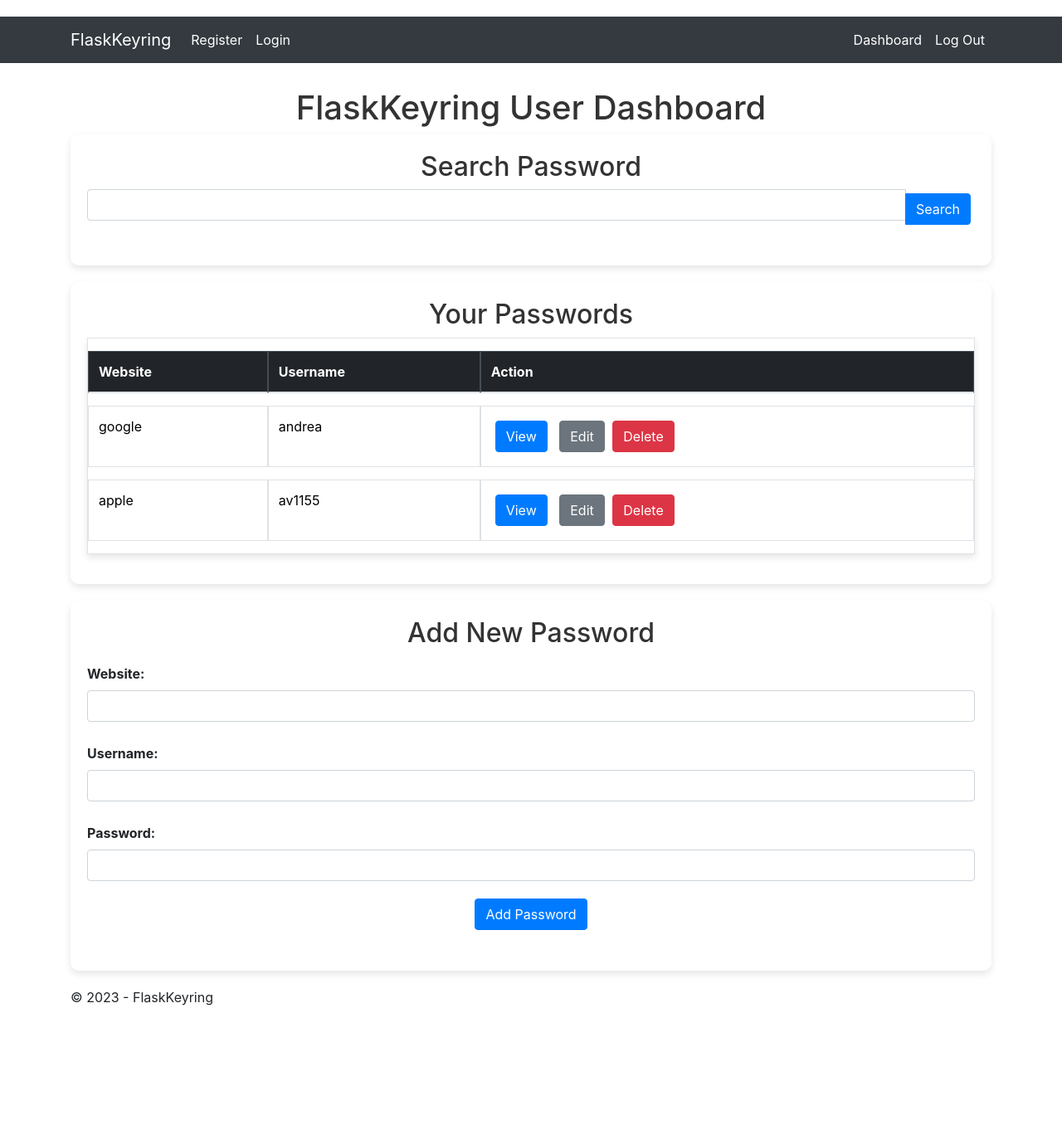
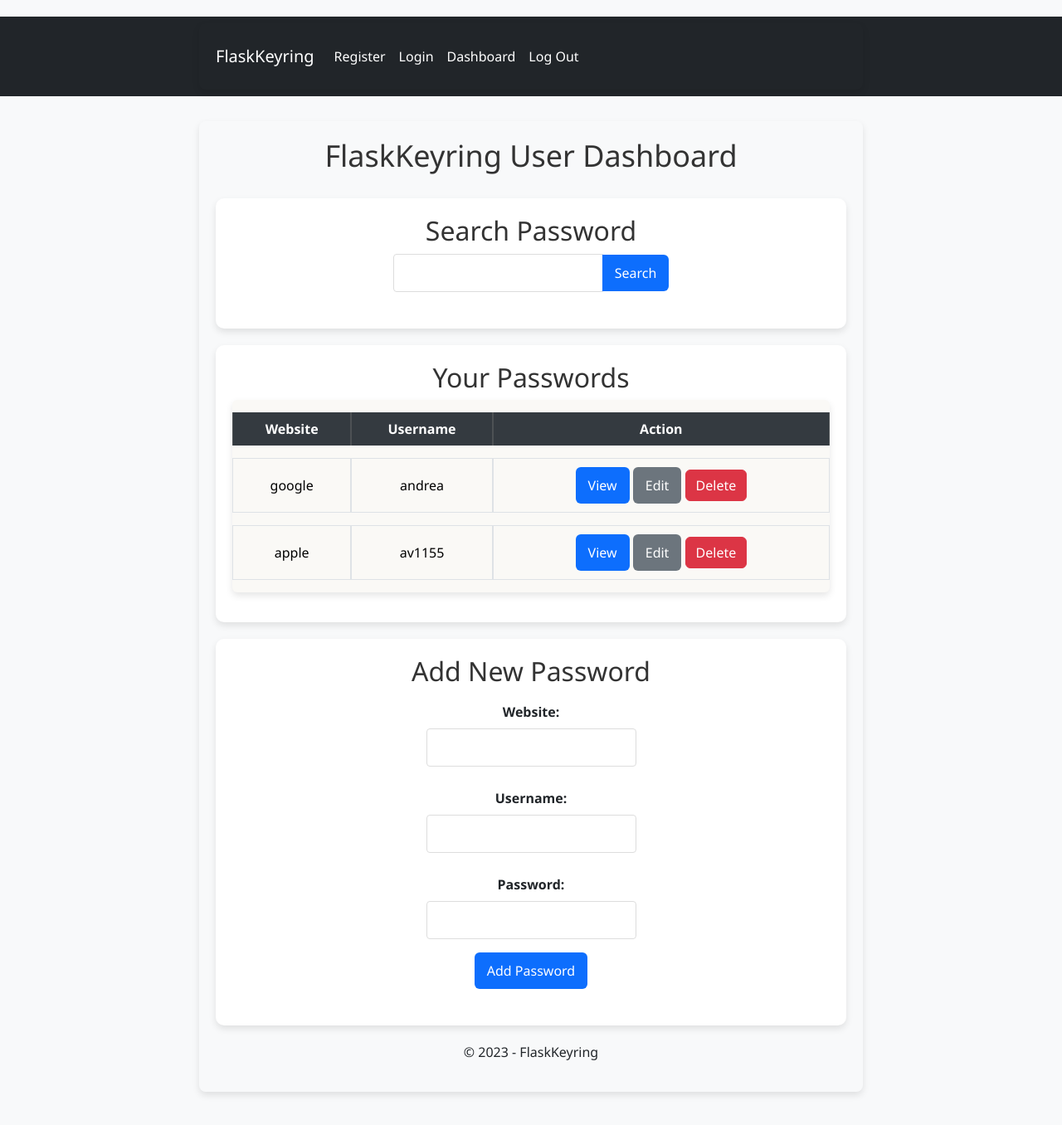
Before and after one commit to av1155/FlaskKeyring, a Flask app: page / in a window 1280 px wide. Shown: the whole page at 83% size. Before the commit the page ends 1212 px from the top, so only its background shows below. Run offline with Flask 3, Linux system fonts and the light colour scheme; a user stored in the database is signed in; some libraries are stand-ins or nearby versions.

Commit message:
(fix): Improved css

```diff
--- a/static/css/styles.css
+++ b/static/css/styles.css
@@ -8,10 +8,19 @@ body {
     padding-bottom: 40px;
 }
 
+form {
+    display: inline-block;
+    vertical-align: middle;
+}
+
 .container {
     max-width: 800px;
+    width: 90%;
     margin: auto;
-    padding: 0 20px;
+    padding: 20px;
+    text-align: center;
+    border-radius: 8px;
+    box-shadow: 0 4px 8px rgba(0, 0, 0, 0.1);
 }
 
 h1,
@@ -24,6 +33,11 @@ h6 {
     text-align: center;
 }
 
+h1 {
+    font-size: 36px;
+    margin-bottom: 30px;
+}
+
 /* Navigation Bar */
 .navbar {
     background-color: #007bff;
@@ -31,6 +45,7 @@ h6 {
     flex-wrap: wrap;
     justify-content: space-between;
     margin-bottom: 20px;
+    text-align: center;
 }
 
 .nav-link {
@@ -53,6 +68,7 @@ h6 {
         background-color 0.3s,
         border-color 0.3s,
         box-shadow 0.3s;
+    margin: 0;
 }
 
 .btn-primary:hover,
@@ -67,6 +83,12 @@ h6 {
     border: 1px solid #ddd;
     padding: 10px;
     font-size: 16px;
+    flex: 1;
+}
+
+.input-group {
+    display: flex;
+    align-items: center;
 }
 
 .form-control:focus {
@@ -87,28 +109,42 @@ h6 {
 }
 
 .table {
-    background-color: white;
+    background-color: #faf9f6;
     box-shadow: 0 4px 8px rgba(0, 0, 0, 0.1);
     border-collapse: separate;
     border-spacing: 0 15px;
+    border-radius: 8px;
+    overflow: hidden;
+}
+
+.table td,
+.table th {
+    vertical-align: middle;
+}
+
+.table td {
+    padding: 10px 15px;
+    border-top: 1px solid #dee2e6;
+    border-bottom: 1px solid #dee2e6;
+    background-color: #faf9f6;
+    /* Use transition for the hover effect */
+    transition: background-color 0.3s ease !important;
+}
+
+.table td:hover {
+    /* Directly change the background color on hover */
+    background-color: #f2f2f2 !important;
 }
 
 .table th {
-    vertical-align: middle;
-    border-top: none;
-    padding: 10px;
-}
-
-.table td {
-    vertical-align: middle;
-    border-top: none;
-    padding: 10px;
+    background-color: #343a40;
 }
 
 /* Dashboard and Password List */
 .search-password,
 .password-list,
 .add-password {
+    text-align: center;
     background-color: white;
     padding: 20px;
     border-radius: 10px;
--- a/templates/apology.html
+++ /dev/null
@@ -1,6 +0,0 @@
-{% extends "layout.html" %} {% block title %} Apology {% endblock %} {% block main %}
-<!-- https://memegen.link/ -->
-<img alt="{{ top }}" class="border img-fluid"
-    src="http://memegen.link/custom/{{ top | urlencode }}/{{ bottom | urlencode }}.jpg?alt=https://i.imgur.com/CsCgN7Ll.png&width=400"
-    title="{{ top }}" />
-{% endblock %}
--- a/templates/dashboard.html
+++ b/templates/dashboard.html
@@ -18,7 +18,7 @@
 
         <section class="password-list">
             <h2>Your Passwords</h2>
-            <table class="table table-bordered table-hover">
+            <table class="table table-bordered table-hover rounded">
                 <thead class="table-dark">
                     <tr>
                         <th>Website</th>
@@ -29,8 +29,8 @@
                 <tbody>
                     {% for password in passwords %}
                     <tr>
-                        <td>{{ password.website }}</td>
-                        <td>{{ password.username }}</td>
+                        <td class="align-middle text-center">{{ password.website }}</td>
+                        <td class="align-middle text-center">{{ password.username }}</td>
                         <td>
                             <a href="{{ url_for('view_password', password_id=password.id) }}" class="btn btn-primary">View</a>
                             <a href="{{ url_for('edit_password', password_id=password.id) }}" class="btn btn-secondary">Edit</a>
--- a/templates/layout.html
+++ b/templates/layout.html
@@ -9,7 +9,7 @@
     <link href="https://cdn.jsdelivr.net/npm/bootstrap@5.3.2/dist/css/bootstrap.min.css" rel="stylesheet"
         integrity="sha384-T3c6CoIi6uLrA9TneNEoa7RxnatzjcDSCmG1MXxSR1GAsXEV/Dwwykc2MPK8M2HN" crossorigin="anonymous" />
     <link href="{{ url_for('static', filename='css/styles.css') }}" rel="stylesheet" />
-    <link href="https://stackpath.bootstrapcdn.com/bootstrap/4.5.2/css/bootstrap.min.css" rel="stylesheet" />
+    <!-- <link href="https://stackpath.bootstrapcdn.com/bootstrap/4.5.2/css/bootstrap.min.css" rel="stylesheet" /> -->
 </head>
 
 <body>
```
Also changed, not shown: templates/edit_password.html (+7 -8 lines).
